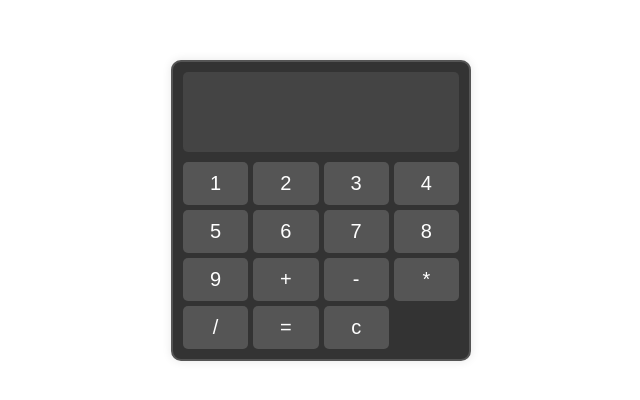
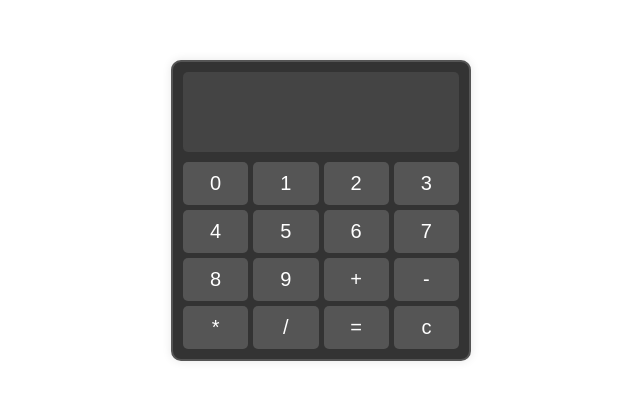
Before and after one commit to Babanlpz/Calculatrice, a React (Vite) app: page / in a window 1280 px wide. Shown: the part 190-590 px from the top of the page, without its empty margins (319-959 px from the left). Built offline with nearby package versions, Linux system fonts and the light colour scheme.

Commit message:
FEAT button 0

```diff
--- a/src/composants/calculator/Calculator.jsx
+++ b/src/composants/calculator/Calculator.jsx
@@ -24,6 +24,7 @@ function Calculator() {
     <div className="calculator">
       <div className="display">{display}</div>
       <div className="buttons">
+        <button onClick={() => handleClick("0")}>0</button>
         <button onClick={() => handleClick("1")}>1</button>
         <button onClick={() => handleClick("2")}>2</button>
         <button onClick={() => handleClick("3")}>3</button>
```
